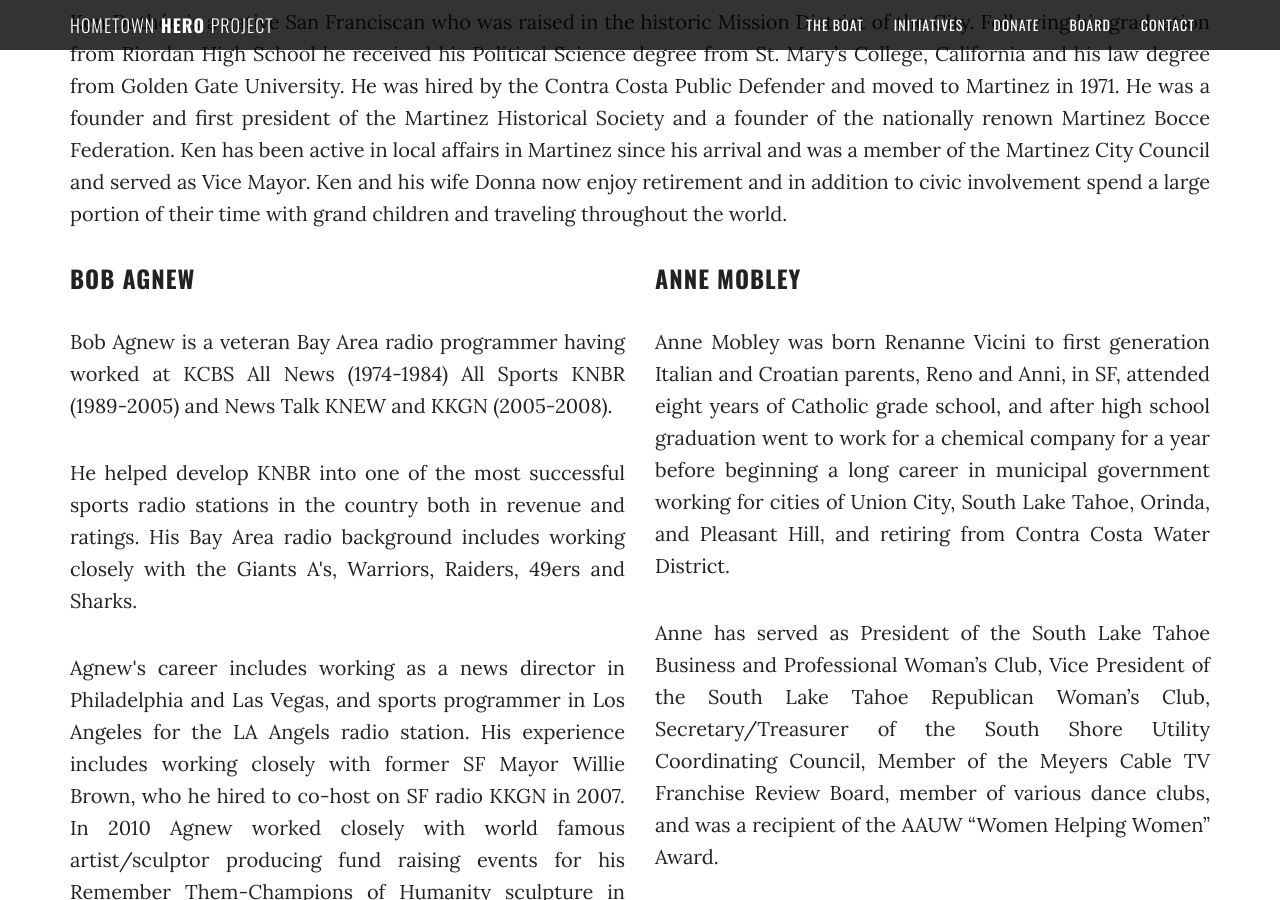
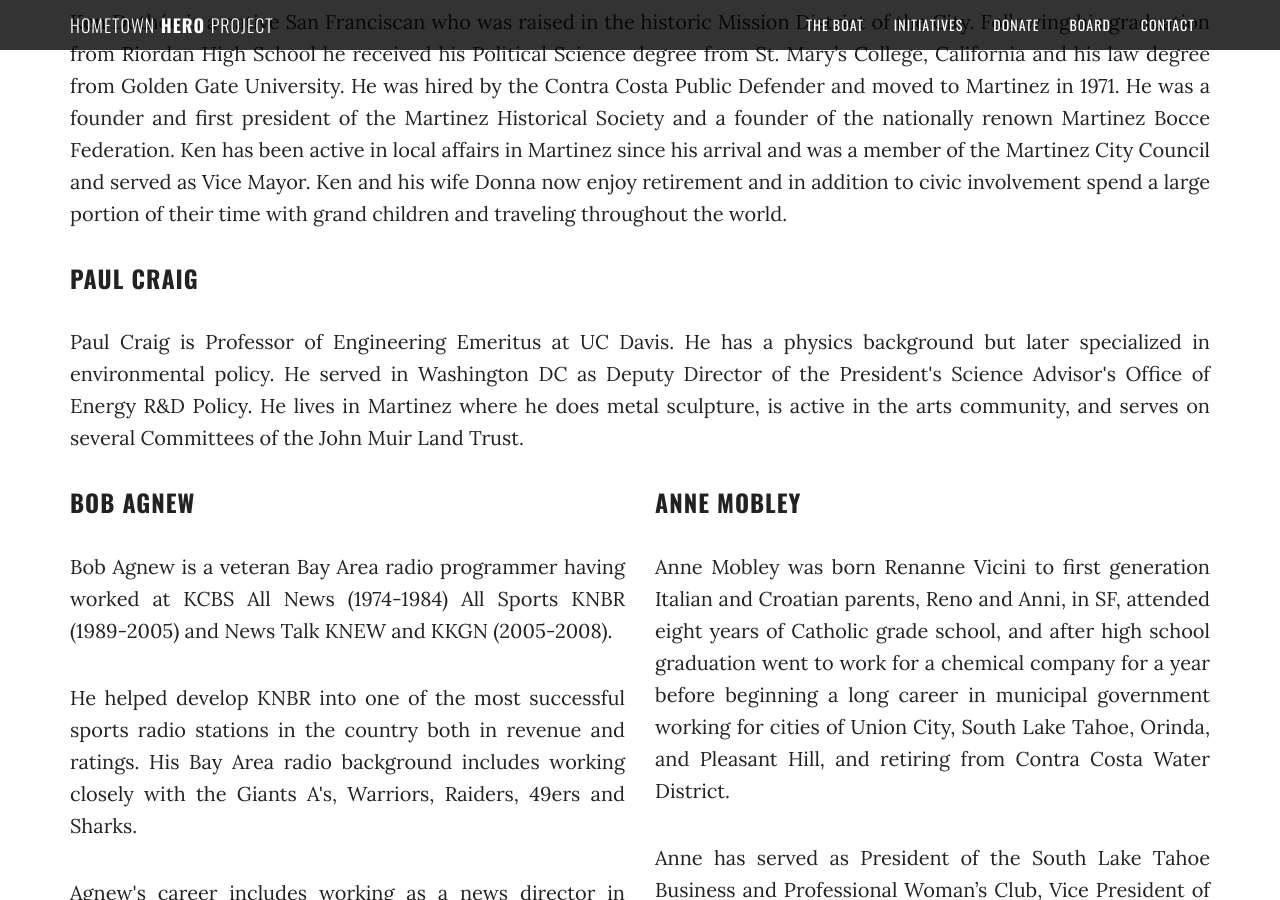
Before and after one commit to martinez-hero/martinez-hero.github.io, a Jekyll site: the page built from board/index.html, in a window 1280 px wide and 900 px high, scrolled down 707 px. Built offline with Jekyll 4.4.1, drawn with Linux system fonts in a browser that asks for light colours; nearby versions of some CDN libraries.

Commit message:
add another board member

```diff
--- a/board/index.html
+++ b/board/index.html
@@ -25,6 +25,12 @@ title: Board Members
         <div class="col-sm-12">
           <h3>Ken Dothée</h3>
           <p>Ken Dothée is a native San Franciscan who was raised in the historic Mission District of the City. Following his graduation from Riordan High School he received his Political Science degree from St. Mary’s College, California and his law degree from Golden Gate University.  He was hired by the Contra Costa Public Defender and moved to Martinez in 1971.  He was a founder and first president of the Martinez Historical Society and a founder of the nationally renown Martinez Bocce Federation.  Ken has been active in local affairs in Martinez since his arrival and was a member of the Martinez City Council and served as Vice Mayor.  Ken and his wife Donna now enjoy retirement and in addition to civic involvement spend a large portion of their time  with grand children and traveling throughout the world.</p>
+        </div>
+      </div>
+      <div class="row">
+        <div class="col-sm-12">
+          <h3>Paul Craig</h3>
+          <p>Paul Craig is Professor of Engineering Emeritus at UC Davis. He has a physics background but later specialized in environmental policy. He served in Washington DC as Deputy Director of the President's Science Advisor's Office of Energy R&D Policy. He lives in Martinez where he does metal sculpture, is active in the arts community, and serves on several Committees of the John Muir Land Trust.</p>
         </div>
       </div>
       <div class="row">
```
